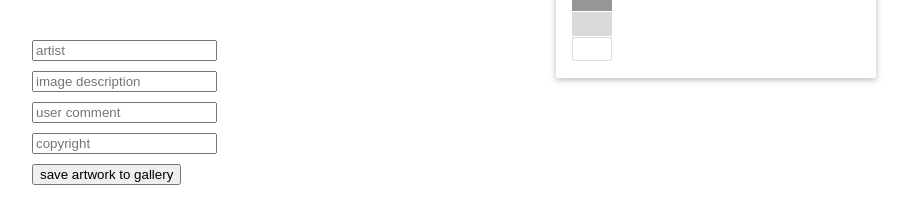
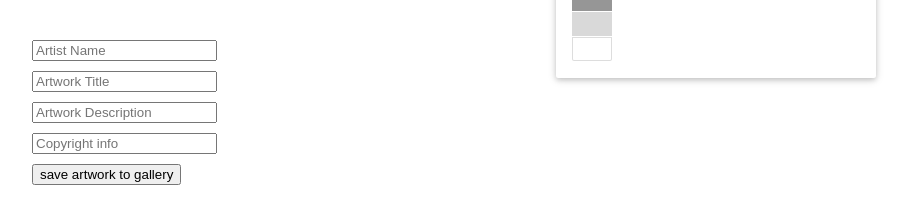
Before and after one commit to dumblr/pixel-gallery, a React (Create React App) app: page /canvas in a window 1280 px wide. Shown: the part 582-786 px from the top of the page, without its empty margins (8-918 px from the left). Built offline with nearby package versions, Linux system fonts and the light colour scheme.

Commit message:
styles: header styles, absolute positioning

```diff
--- a/src/components/Header/styles.js
+++ b/src/components/Header/styles.js
@@ -19,6 +19,7 @@ export const NavContainer = styled.div`
   display: flex;
   flex-direction: column;
   align-items: flex-end;
+  position: relative;
 `;
 
 export const Form = styled.form`
@@ -34,6 +35,9 @@ export const CreateContainer = styled.div`
   flex-direction: column;
   align-items: flex-end;
   padding-top: 20px;
+  position: absolute;
+  top: 100%;
+  width: 240px;
 `;
 
 export const CreateButton = styled.button`
--- a/src/containers/Canvas/index.js
+++ b/src/containers/Canvas/index.js
@@ -95,22 +95,22 @@ class Canvas extends React.Component {
             />
             <div>
               <Input
-                placeholder="artist"
+                placeholder="Artist Name"
                 value={this.state.artist}
                 onChange={e => this.updateInputDetail(e, 'artist')}
               />
               <Input
-                placeholder="image description"
+                placeholder="Artwork Title"
                 value={this.state.imageDescription}
                 onChange={e => this.updateInputDetail(e, 'imageDescription')}
               />
               <Input
-                placeholder="user comment"
+                placeholder="Artwork Description"
                 value={this.state.userComment}
                 onChange={e => this.updateInputDetail(e, 'userComment')}
               />
               <Input
-                placeholder="copyright"
+                placeholder="Copyright info"
                 value={this.state.copyright}
                 onChange={e => this.updateInputDetail(e, 'copyright')}
               />
```
